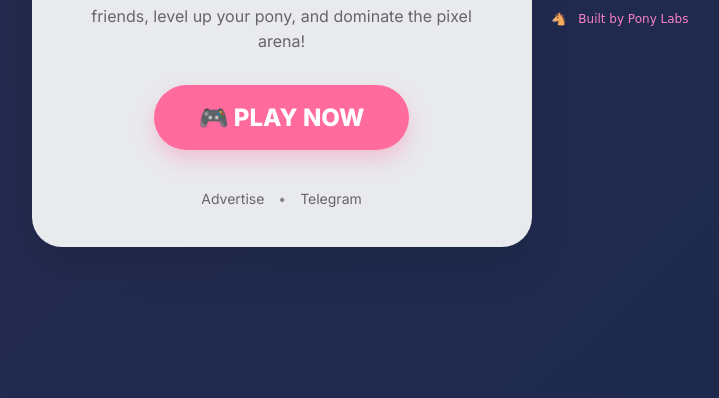
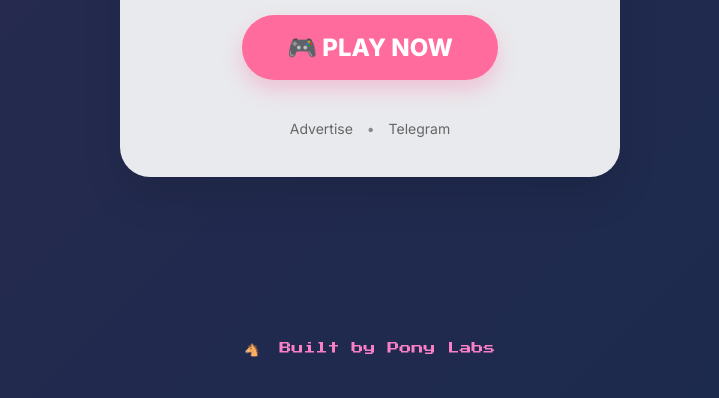
Before and after one commit to NFTcolumn/pistol-ponies, a website built with Vite: page index.html in a window 1280 px wide. Shown: the part 402-800 px from the top of the page, without its empty margins (270-989 px from the left). Built offline with nearby package versions, Linux system fonts and the light colour scheme.

Commit message:
fix: sync homepage footer style and alignment with leaderboard
- Added missing 'Press Start 2P' font import
- Fixed layout by wrapping content in .page-wrapper
- Removed body-level centering that was breaking footer position
- Footer is now properly aligned at the bottom like on the leaderboard

```diff
--- a/index.html
+++ b/index.html
@@ -37,7 +37,8 @@
   <!-- Fonts -->
   <link rel="preconnect" href="https://fonts.googleapis.com">
   <link rel="preconnect" href="https://fonts.gstatic.com" crossorigin>
-  <link href="https://fonts.googleapis.com/css2?family=Inter:wght@400;600;700;800&display=swap" rel="stylesheet">
+  <link href="https://fonts.googleapis.com/css2?family=Press+Start+2P&family=Inter:wght@400;600;700;800&display=swap"
+    rel="stylesheet">
   <link rel="stylesheet" href="styles.css">
   <meta name="monetag" content="aa3502d9d035d113129db6098f5c0f0d">
   <script src="https://quge5.com/88/tag.min.js" data-zone="204086" async data-cfasync="false"></script>
@@ -45,12 +46,20 @@
   <style>
     body {
       background: #bdc3ff;
+      margin: 0;
+      min-height: 100vh;
+      display: flex;
+      flex-direction: column;
+      align-items: center;
+    }
+
+    .page-wrapper {
+      flex: 1;
       display: flex;
       align-items: center;
       justify-content: center;
-      min-height: 100vh;
-      margin: 0;
-      overflow: hidden;
+      width: 100%;
+      padding: 40px 0;
     }
 
     .landing-card {
@@ -130,10 +139,12 @@
 </head>
 
 <body>
+  <div class="page-wrapper">
     <div class="landing-card">
       <img src="/logo.png" alt="Pistol Ponies" class="landing-logo">
       <h1 class="landing-title">Pistol Ponies</h1>
-    <p class="landing-subtitle">The ultimate 3D online multiplayer pony shooter. Battle friends, level up your pony, and
+      <p class="landing-subtitle">The ultimate 3D online multiplayer pony shooter. Battle friends, level up your pony,
+        and
         dominate the pixel arena!</p>
       <a href="/game" class="play-btn">🎮 PLAY NOW</a>
 
@@ -141,6 +152,7 @@
         <a href="/ads">Advertise</a>
         <span>•</span>
         <a href="https://t.me/pixelponies" target="_blank">Telegram</a>
+      </div>
     </div>
   </div>
 
```
Lines whose indentation alone changed are shown as unchanged.
